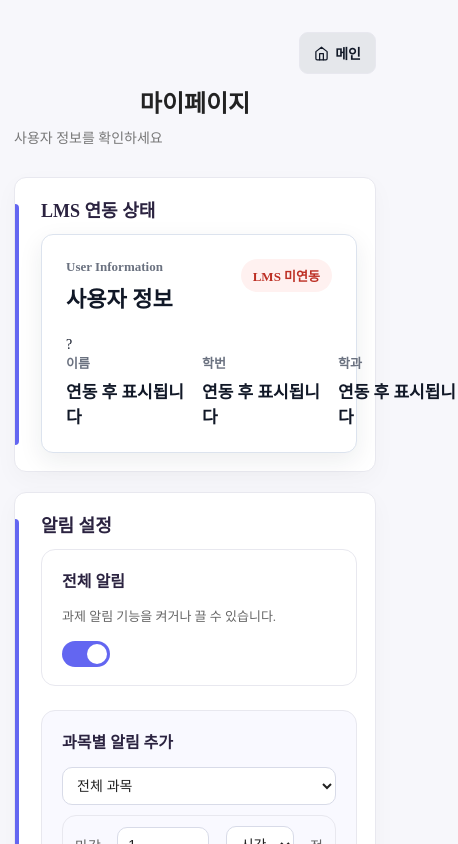
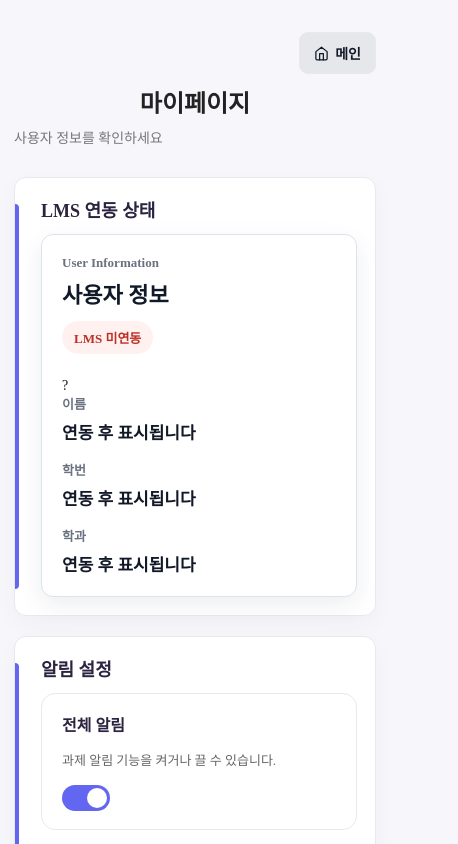
Before and after one commit to KadenID/OSBP_Team_NULL, a React (Vite) app in the folder client/: page /mypage in a window 390 px wide. Shown: the top 844 px of the page, 458 px wide, since content can reach past the window. Built offline with nearby package versions, Linux system fonts and the light colour scheme.

Commit message:
style: 사용자 정보 카드 다크모드 및 반응형 레이아웃 적용

```diff
--- a/client/src/Components/my_page/User-Info.css
+++ b/client/src/Components/my_page/User-Info.css
@@ -129,3 +129,60 @@
 .user-info-value {
   overflow-wrap: break-word;
 }
+
+@media (prefers-color-scheme: dark) {
+  .user-info-card {
+    --user-card-bg: #111827;
+    --user-card-border: #26344f;
+    --user-card-shadow: rgba(0, 0, 0, 0.28);
+
+    --user-text-main: #f9fafb;
+    --user-text-sub: #9ca3af;
+
+    --lms-connected-bg: rgba(34, 197, 94, 0.16);
+    --lms-connected-text: #86efac;
+
+    --lms-disconnected-bg: rgba(239, 68, 68, 0.16);
+    --lms-disconnected-text: #fca5a5;
+  }
+}
+
+@media (max-width: 768px) {
+  .user-info-card {
+    padding: 20px;
+  }
+
+  .user-info-header {
+    gap: 12px;
+  }
+
+  .user-info-content {
+    gap: 20px;
+  }
+
+  .user-info-list {
+    grid-template-columns: repeat(2, minmax(0, 1fr));
+  }
+}
+
+@media (max-width: 480px) {
+  .user-info-header {
+    flex-direction: column;
+    align-items: flex-start;
+  }
+
+  .user-info-content {
+    flex-direction: column;
+    align-items: flex-start;
+  }
+
+  .user-profile-icon {
+    width: 64px;
+    height: 64px;
+    font-size: 24px;
+  }
+
+  .user-info-list {
+    grid-template-columns: 1fr;
+  }
+}
```
